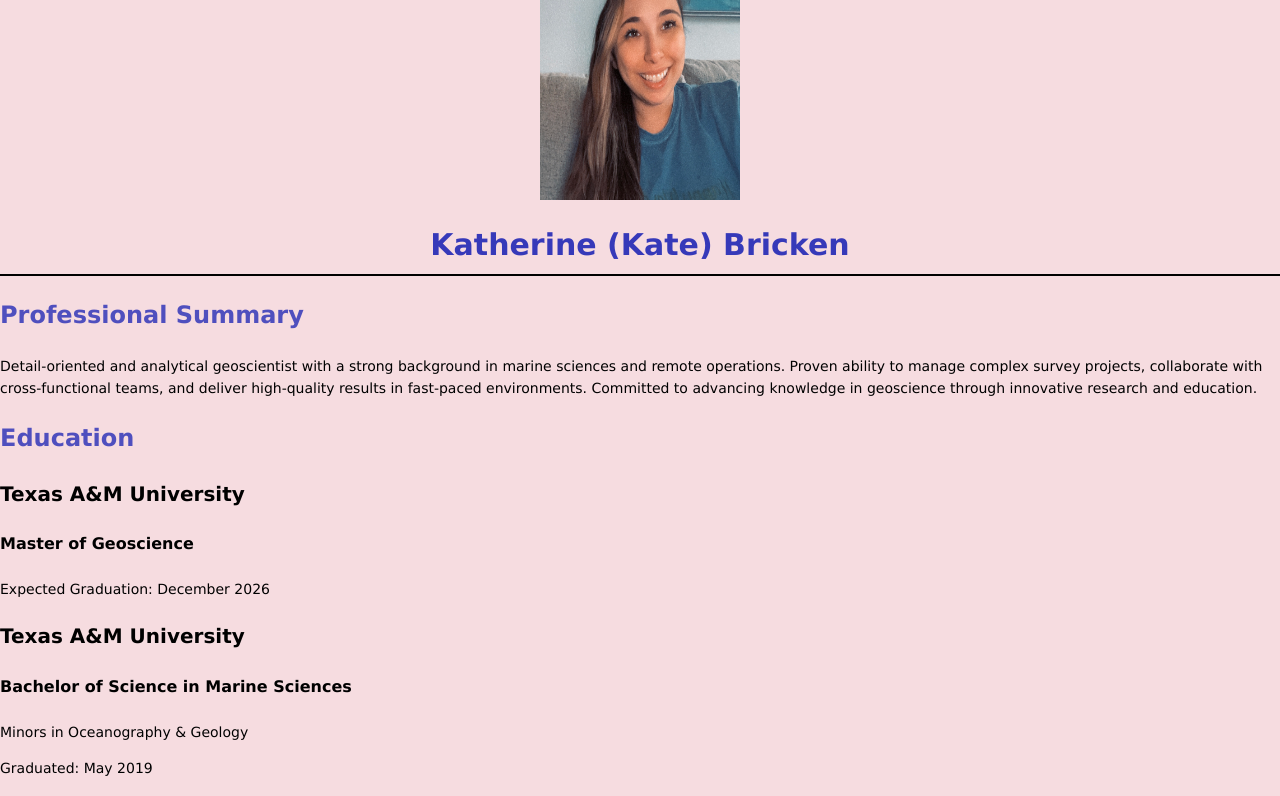
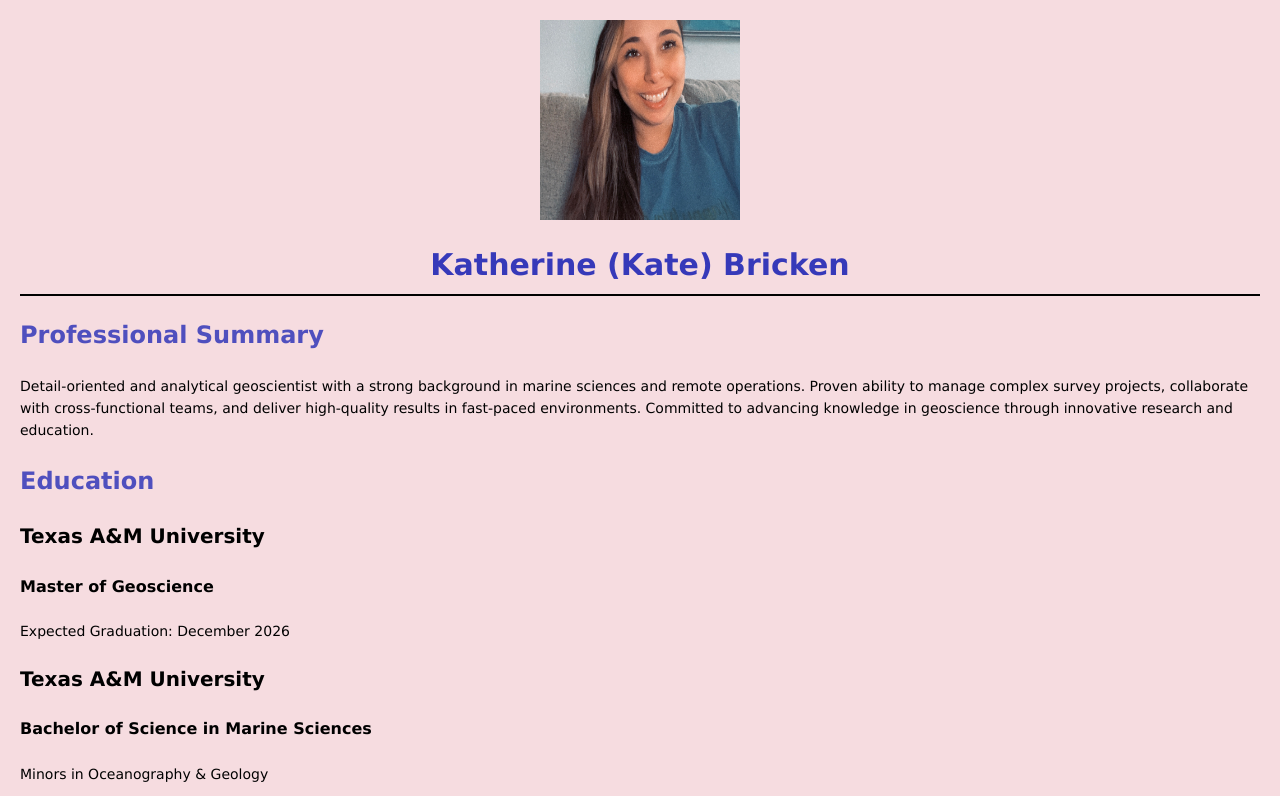
Before and after one commit to KTB2025/GEOG-678-Bricken-Fall2025, a plain HTML site: page Module_3/Lab03/ResumeBricken.html in a window 1280 px wide. Shown: the top 796 px of the page. Drawn offline with Linux system fonts and the light colour scheme.

Commit message:
imagescreated

```diff
--- a/Module_3/Lab03/ResumeBricken.html
+++ b/Module_3/Lab03/ResumeBricken.html
@@ -8,7 +8,7 @@
         body {
             background-color: rgb(246, 220, 224);
             font-family: verdana, sans-serif;
-            margin: 0px;
+            margin: 20px;
             line-height: 1.6;
         }
         h1 {
@@ -56,7 +56,7 @@
 <body>
     <!--Name and Image-->
     <div id="AboutMe">
-        <img src="\Module_3\Lab03\Images\KateBricken.jfif" alt="Image of Katherine Bricken" width="200" height="200">
+        <img src="https://github.com/KTB2025/GEOG-678-Bricken-Fall2025/blob/main/Module_3/Lab03/Images/KateBricken.jfif" alt="Image of Katherine Bricken" width="200" height="200">
         <h1>Katherine (Kate) Bricken</h1>
     </div>
 
```
Also changed, not shown: Module_3/Lab03/Images/BrickenResume1.png (added), Module_3/Lab03/Images/BrickenResume2.png (added).
